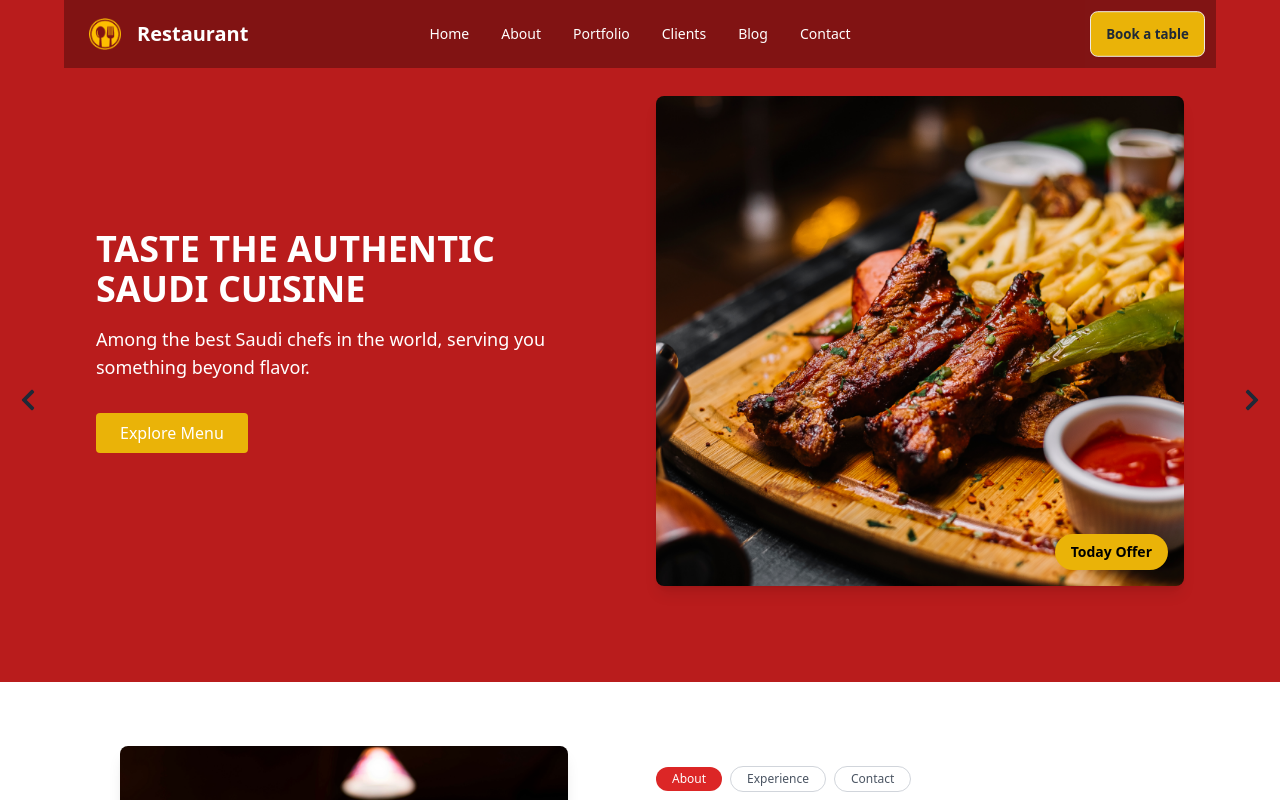
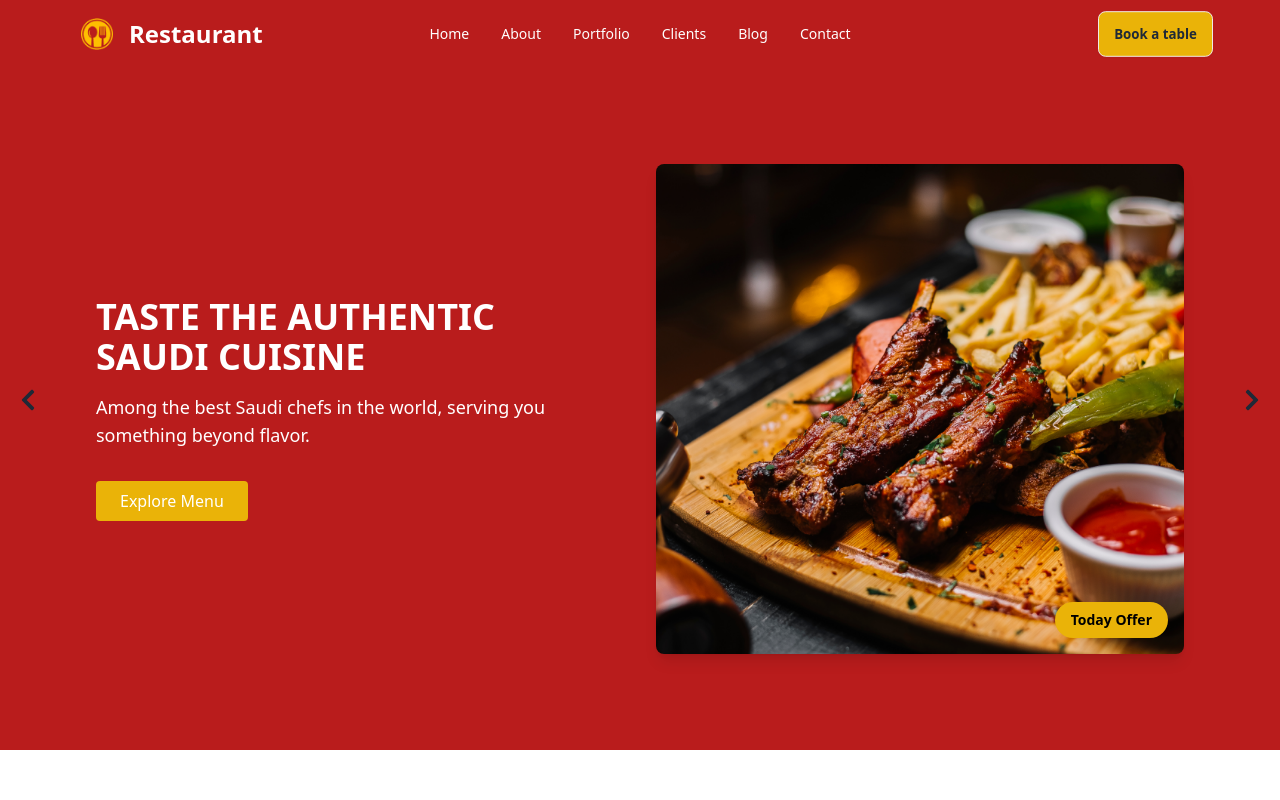
Before and after one commit to seyam14/softnio-resturant-test, a React (Vite) app: page / in a window 1280 px wide. Shown: the top 800 px of the page. Built offline with nearby package versions, Linux system fonts and the light colour scheme.

Commit message:
header sticky

```diff
--- a/src/Layout/Main.jsx
+++ b/src/Layout/Main.jsx
@@ -6,9 +6,7 @@ import Footer from "../components/Footer/Footer";
 const Main = () => {
     return (
         <div>
-          <div className='max-w-6xl mx-auto'>
           <Header></Header>
-          </div>
           <Outlet/>
           <Footer></Footer>
         </div>
--- a/src/components/Footer/Footer.jsx
+++ b/src/components/Footer/Footer.jsx
@@ -45,8 +45,8 @@ const Footer = () => {
           <div>
             <FiMapPin className="mx-auto text-2xl mb-2" />
             <h3 className="font-semibold uppercase">Our Address</h3>
-            <p>123 Street, New York City</p>
-            <p>United States of America</p>
+            <p>123 Street, New York City,United </p>
+            <p>states of America</p>
           </div>
         </div>
 
--- a/src/components/Header/Header.jsx
+++ b/src/components/Header/Header.jsx
@@ -15,8 +15,9 @@ const Header = () => {
     );
 
     return (
-        <div className="navbar fixed z-10 bg-opacity-30 max-w-6xl bg-black text-white">
-            <div className="navbar-start">
+        <div className="navbar sticky top-0 z-10 bg-red-700 text-white">
+            <div className="max-w-6xl mx-auto flex w-full items-center">
+                <div className="navbar-start flex items-center">
                     <div className="dropdown">
                         <label tabIndex={0} className="btn btn-ghost lg:hidden">
                             <svg xmlns="http://www.w3.org/2000/svg" className="h-5 w-5" fill="none" viewBox="0 0 24 24" stroke="currentColor">
@@ -28,18 +29,21 @@ const Header = () => {
                         </ul>
                     </div>
 
-                <Link to="/" className="btn btn-ghost normal-case text-xl flex items-center">
+                    <Link to="/" className="btn btn-ghost normal-case text-2xl flex items-center">
                         <img src={image} alt="Logo" className="h-8 w-8 mr-2" />
                         Restaurant
                     </Link>
                 </div>
+
                 <div className="navbar-center hidden lg:flex">
                     <ul className="menu menu-horizontal px-1">
                         {navOptions}
                     </ul>
                 </div>
+
                 <div className="navbar-end hidden md:flex">
                     <button className="btn bg-yellow-500 hover:bg-yellow-600">Book a table</button>
+                </div>
             </div>
         </div>
     );
```
Lines whose indentation alone changed are shown as unchanged.
